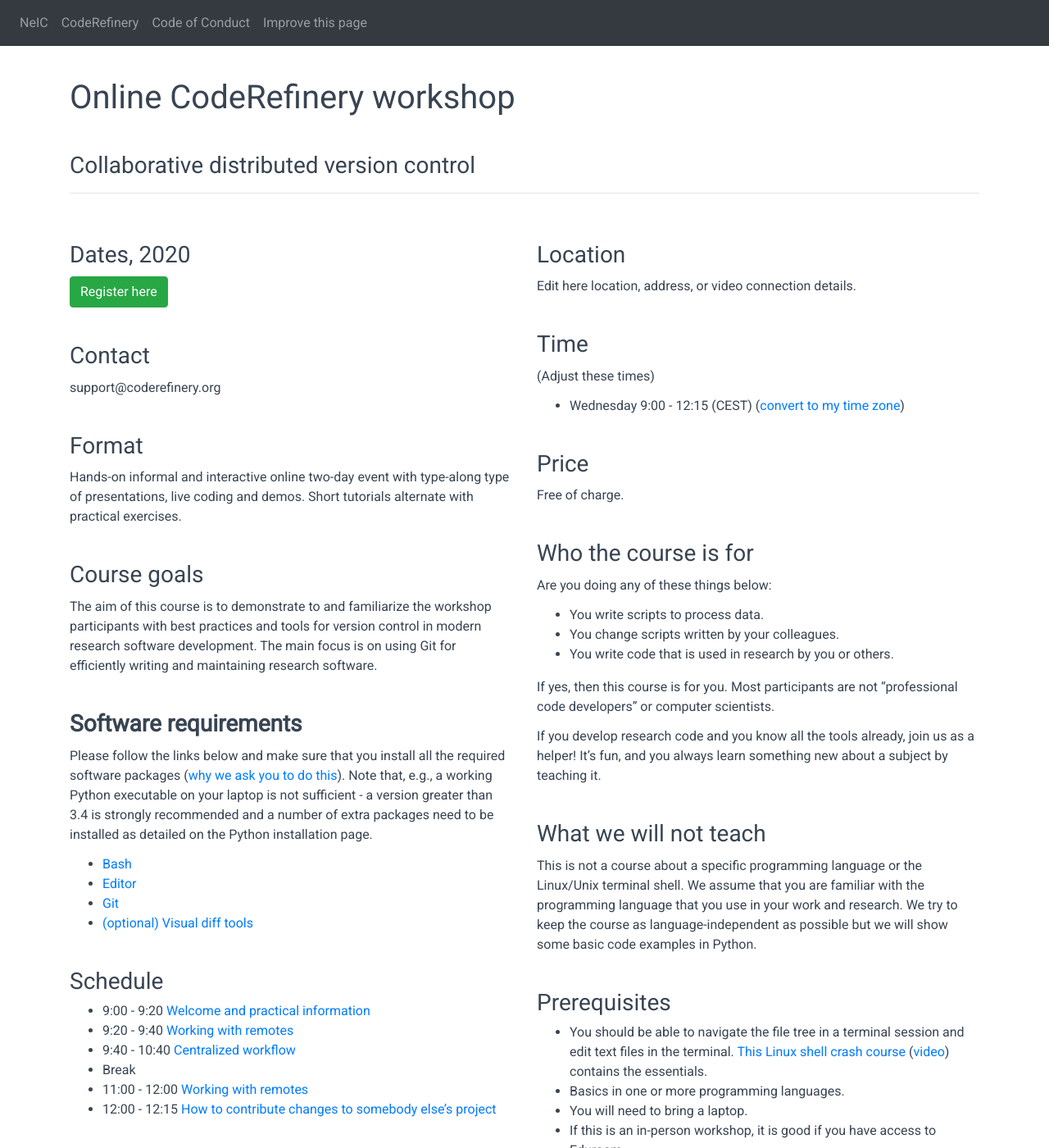
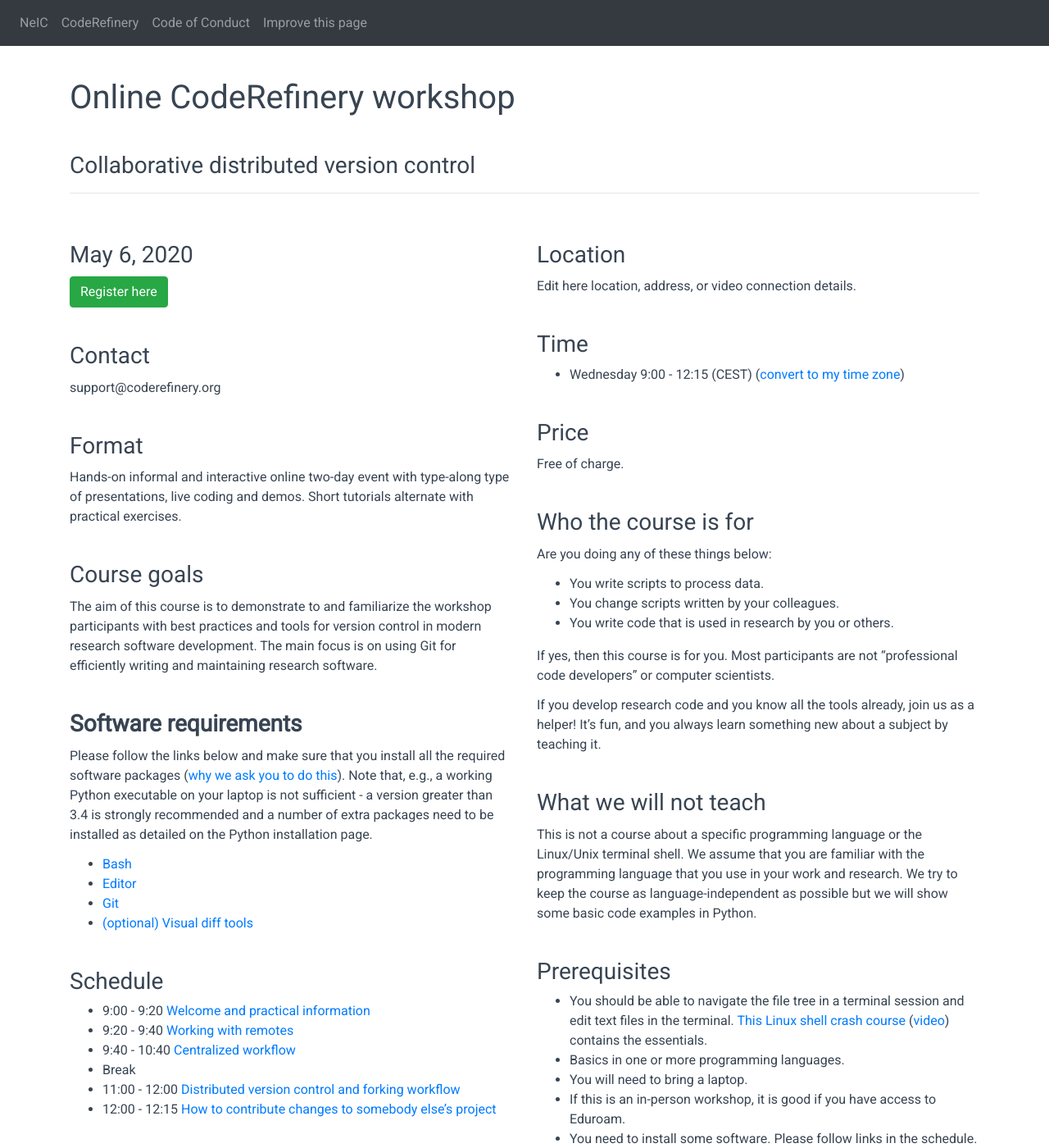
Before and after one commit to coderefinery/2020-05-06-online, a Jekyll site: the page built from index.md, in a window 1280 px wide and 1400 px high. Shown: the whole window at 82% size. Built offline with Jekyll 4.4.1, drawn with Linux system fonts in a browser that asks for light colours; comment, search, counter and statistics services are not loaded.

Commit message:
small fixes

```diff
--- a/left_column.md
+++ b/left_column.md
@@ -1,6 +1,6 @@
 
 
-### Dates, 2020
+### May 6, 2020
 
 <a class="btn btn-success" href="https://indico.neic.no/event/138/" data-mode="1" target="_blank">Register here</a>
 
@@ -48,6 +48,6 @@ packages need to be installed as detailed on the Python installation page.
   [Centralized workflow](https://coderefinery.github.io/git-collaborative/02-centralized/)
 - Break
 - 11:00 - 12:00
-  [Working with remotes](https://coderefinery.github.io/git-collaborative/03-distributed/)
+  [Distributed version control and forking workflow](https://coderefinery.github.io/git-collaborative/03-distributed/)
 - 12:00 - 12:15
   [How to contribute changes to somebody else's project](https://coderefinery.github.io/git-collaborative/03-distributed/04-contributing/)
--- a/right_column.md
+++ b/right_column.md
@@ -6,8 +6,6 @@ Edit here location, address, or video connection details.
 
 
 ### Time
-
-(Adjust these times)
 
 - Wednesday 9:00 - 12:15 (CEST)
   ([convert to my time zone](https://www.timeanddate.com/worldclock/fixedtime.html?msg=CodeRefinery-workshop&iso=20200407T07&ah=3))
```
